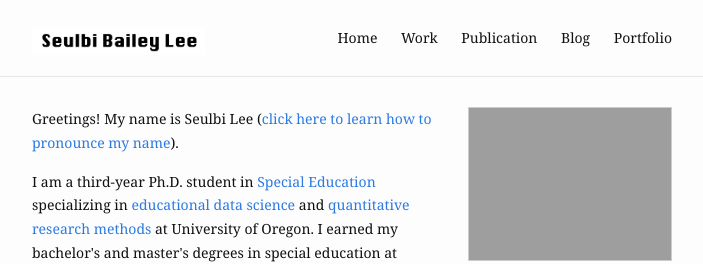
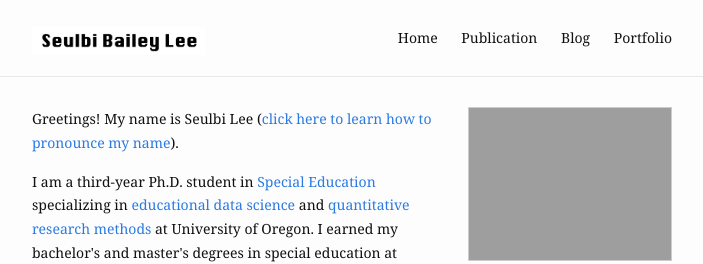
Before and after one commit to seul-b/seul-b.github.io, a Jekyll site: the page built from index.md, in a window 1280 px wide. Shown: the top 264 px of the page, without its empty margins (288-991 px from the left). Built offline with Jekyll 4.4.1, drawn with Linux system fonts in a browser that asks for light colours.

Commit message:
config updates

```diff
--- a/_config.yml
+++ b/_config.yml
@@ -13,7 +13,6 @@ header:
   pages:
     - name: Home
       slug: /
-    - name: Work
     - name: Publication
     - name: Blog
     - name: Portfolio
```
